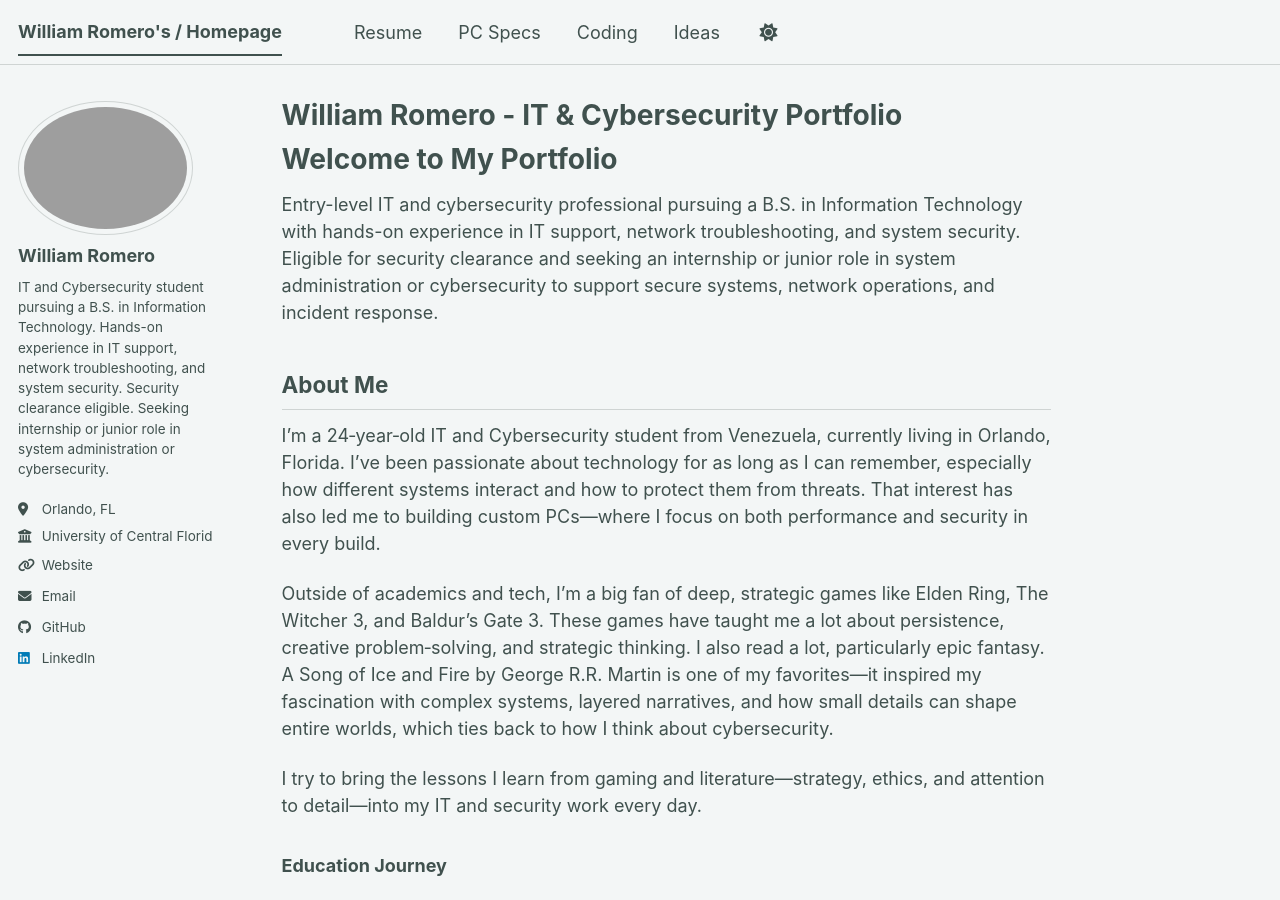
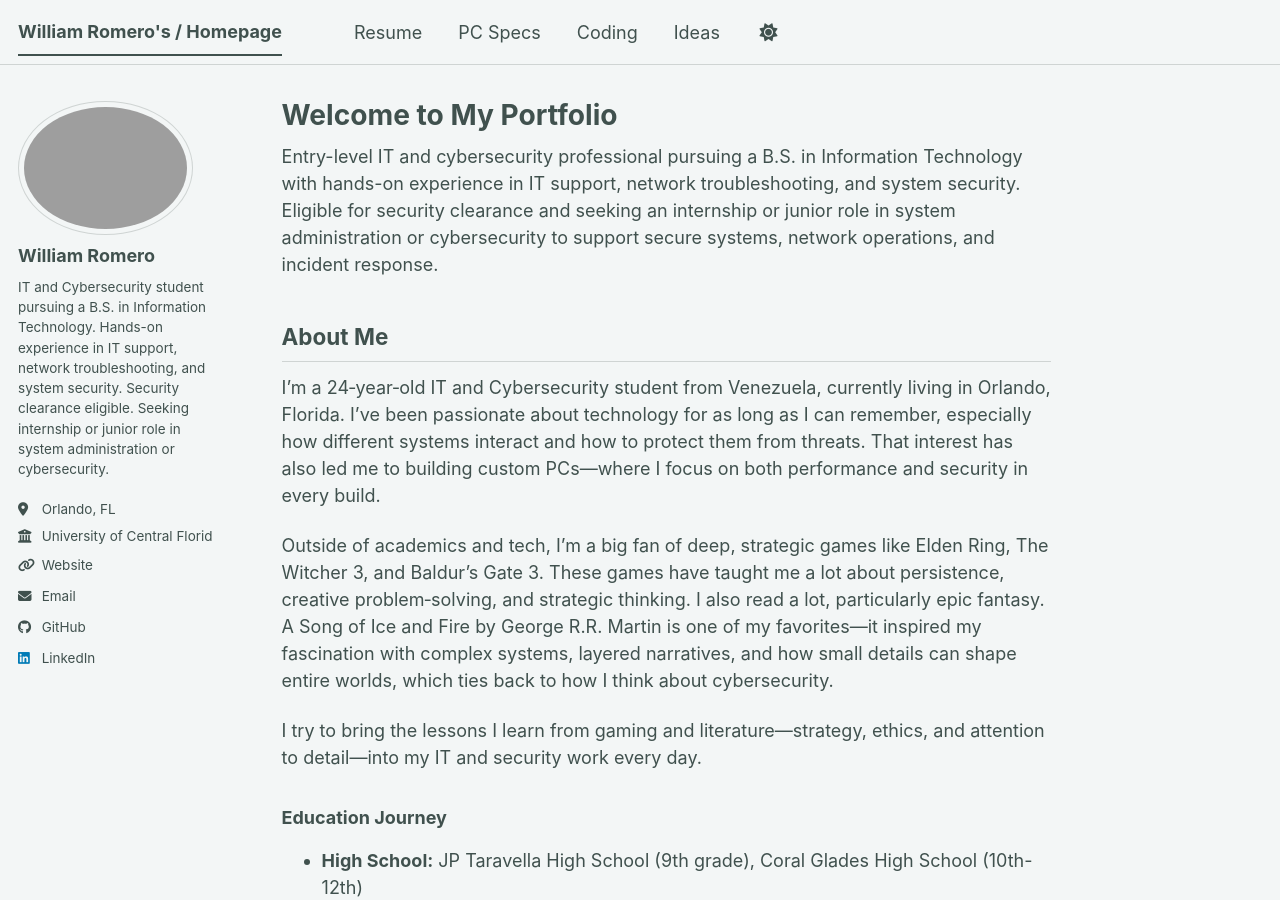
Before and after one commit to williamromero11/williamromero11.github.io, a Jekyll site: the page built from _pages/about.md, in a window 1280 px wide and 900 px high. Built offline with Jekyll 4.4.1, drawn with Linux system fonts in a browser that asks for light colours; a script bundle is joined from its source files by our own code; library files that are not in the unit come from our copies.

Commit message:
Update about.md

```diff
--- a/_pages/about.md
+++ b/_pages/about.md
@@ -1,10 +1,10 @@
 ---
 permalink: /
-title: "William Romero - IT & Cybersecurity Portfolio"
+title: " Welcome to My Portfolio"
 author_profile: true
 ---
 
-# Welcome to My Portfolio
+
 
 Entry-level IT and cybersecurity professional pursuing a B.S. in Information Technology with hands-on experience in IT support, network troubleshooting, and system security. Eligible for security clearance and seeking an internship or junior role in system administration or cybersecurity to support secure systems, network operations, and incident response.
 
```
